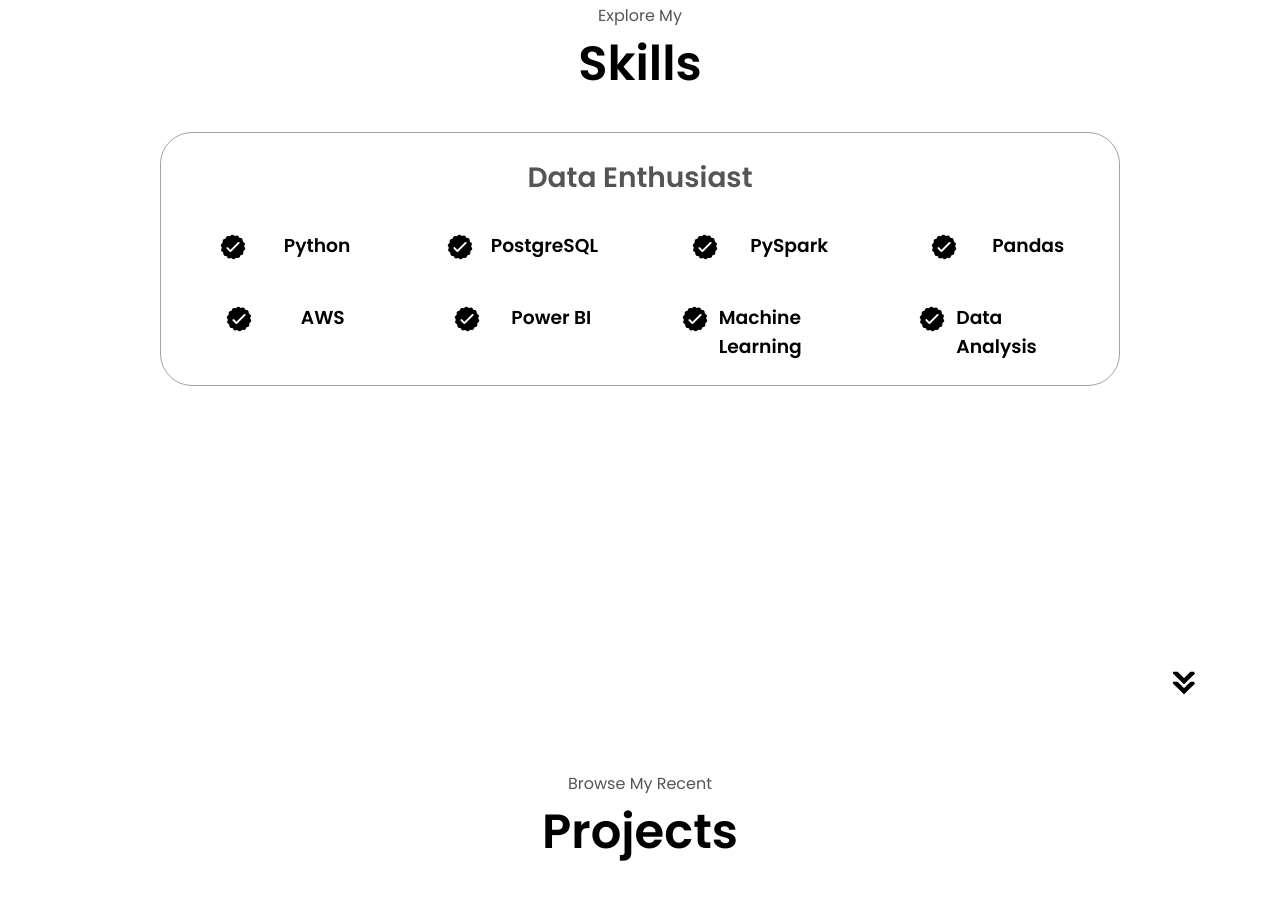
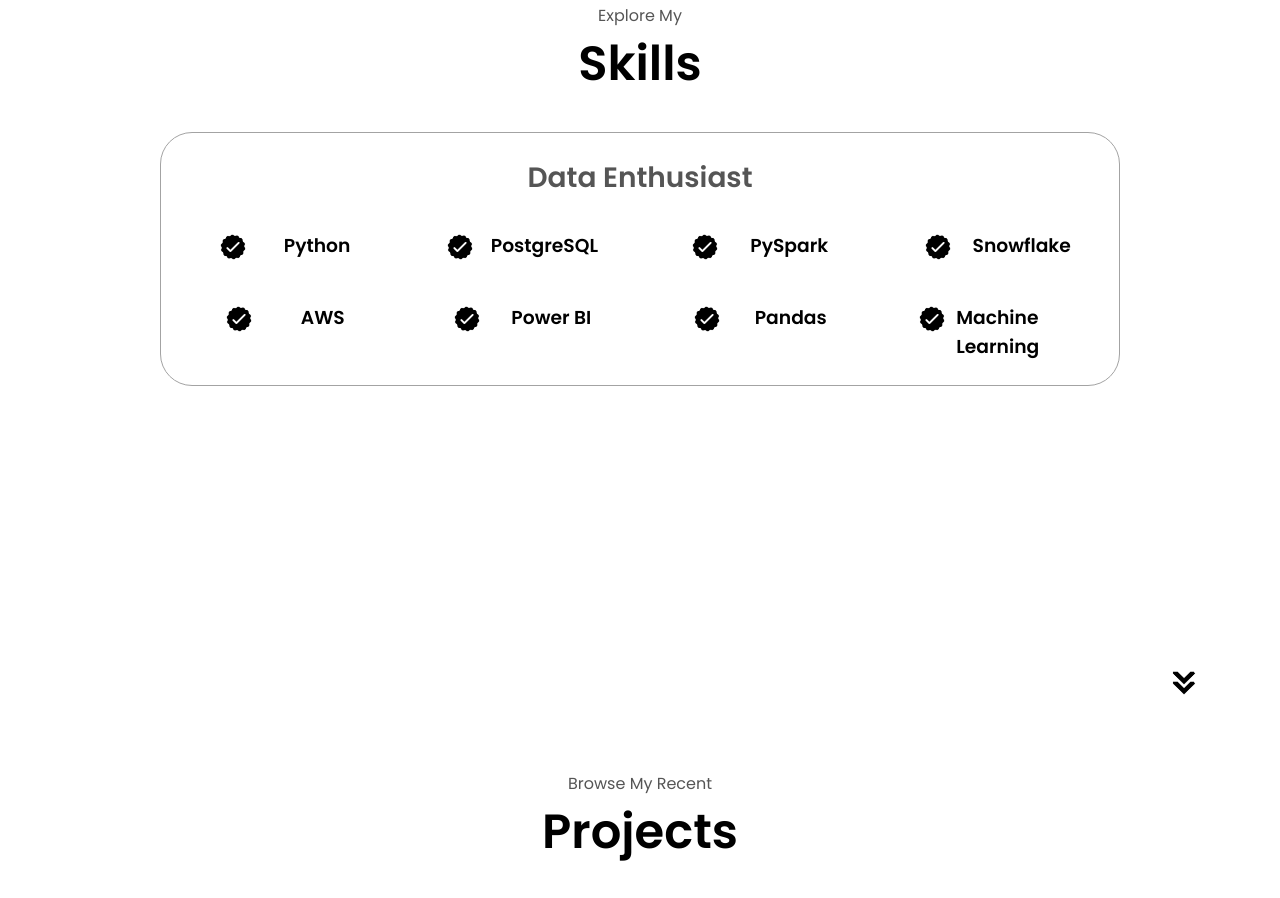
Before and after one commit to NMurari7/Portfolio, a plain HTML site: page index.html in a window 1280 px wide. Shown: the part 1693-2591 px from the top of the page. Drawn offline with Linux system fonts and the light colour scheme.

Commit message:
Update index.html
updated skills

```diff
--- a/index.html
+++ b/index.html
@@ -125,7 +125,7 @@
             <article>
               <img src="./assets/checkmark.png" alt="Experience icon" class="icon" />
               <div>
-                <h3>Pandas</h3>
+                <h3>Snowflake</h3>
               </div>
             </article>
             <article>
@@ -143,14 +143,14 @@
             <article>
               <img src="./assets/checkmark.png" alt="Experience icon" class="icon" />
               <div>
-                <h3>Machine Learning</h3>
+                <h3>Pandas</h3>
               </div>
             </article>
 
             <article>
               <img src="./assets/checkmark.png" alt="Experience icon" class="icon" />
               <div>
-                <h3>Data Analysis</h3>
+                <h3>Machine Learning</h3>
               </div>
             </article>
           </div>
```
